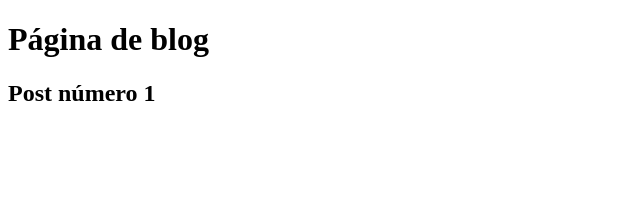
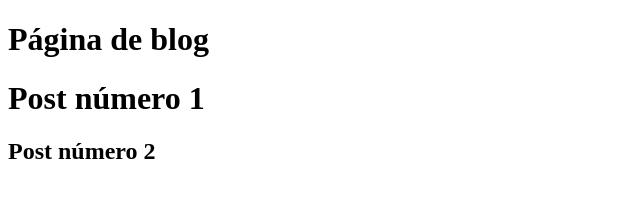
Before and after one commit to nohan135290/exerciciogithub, a plain HTML site: page blog.html in a window 1280 px wide. Shown: the whole page, without its empty margins (0-640 px from the left). Drawn offline with Linux system fonts and the light colour scheme.

Commit message:
Update blog

```diff
--- a/blog.html
+++ b/blog.html
@@ -8,6 +8,9 @@
 </head>
 <body>
      <h1>Página de blog</h1>
-     <h2>Post número 1</h2>
+     <h1>Post número 1</h1>
+     <h2>Post número 2</h2>
+
+
 </body>
 </html>
```
